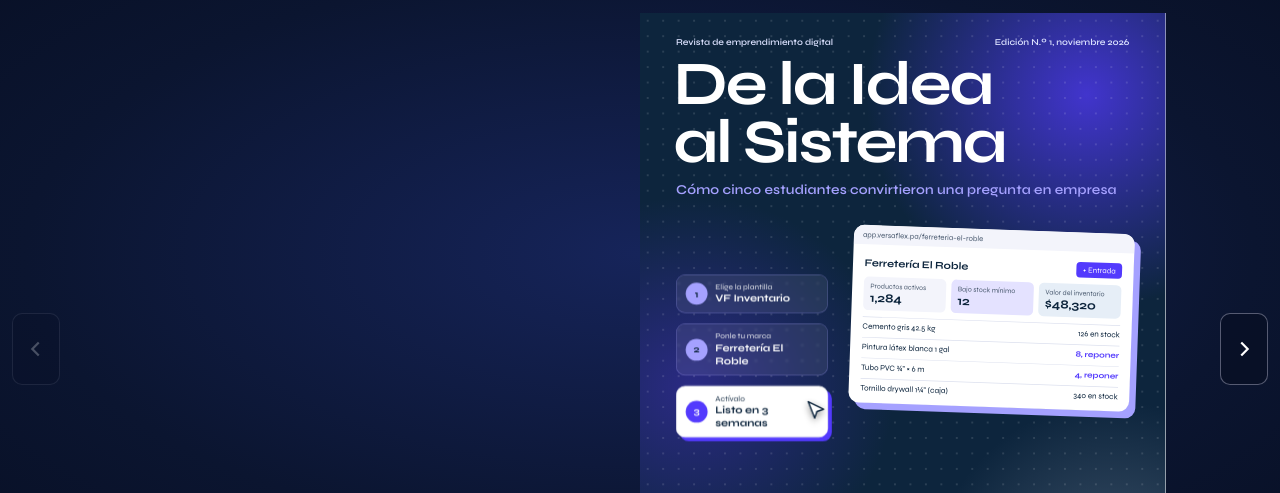
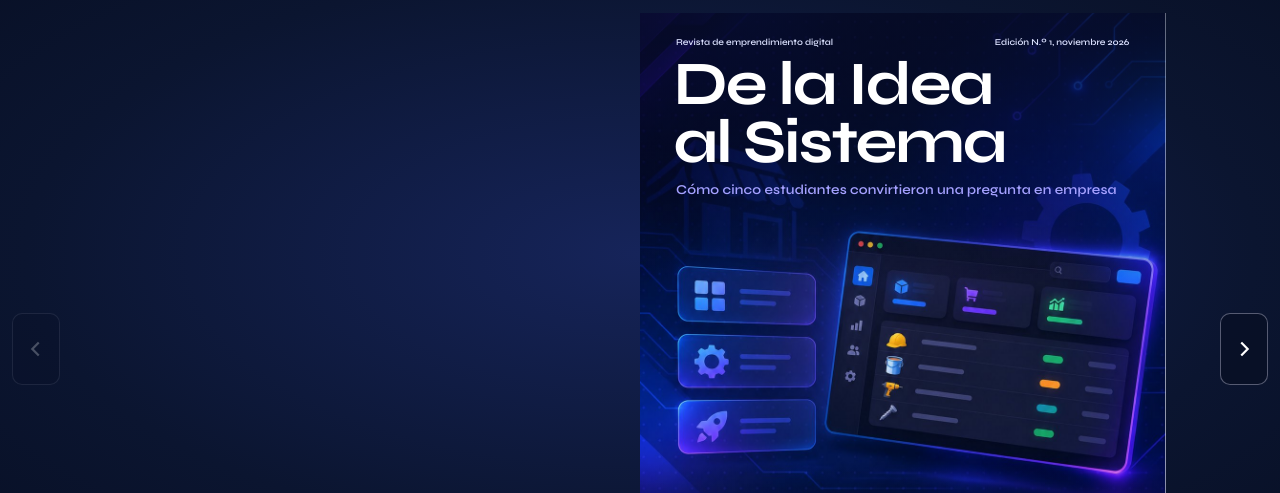
Before and after one commit to EJGC18/versaflex, a plain HTML site: page revista/index.html in a window 1280 px wide. Shown: the part 66-559 px from the top of the page. Drawn offline with Linux system fonts and the light colour scheme.

Commit message:
Revista: nuevo fondo de portada

```diff
--- a/revista/index.html
+++ b/revista/index.html
@@ -300,6 +300,7 @@ tbody th{font-weight:700}
 .letter-q{margin:auto 0 0}
 .sheet .letter-q p{font-size:28px}
 .letter-q + .sign{margin-top:24px}
+.cover.c2{background-color:#0B1235;background-image:linear-gradient(180deg,rgba(7,12,40,.82) 0%,rgba(7,12,40,.35) 26%,rgba(7,12,40,0) 40%,rgba(7,12,40,0) 66%,rgba(7,12,40,.75) 82%,rgba(7,12,40,.9) 100%),url(img/portada-fondo.jpg);background-size:cover,cover;background-position:center,center 42%}
 /* back cover */
 .back{background:var(--ink);color:#fff}
 .back .mast.big{position:absolute;left:56px;top:56px;font-size:56px;color:#fff}
@@ -370,29 +371,6 @@ body{background:radial-gradient(80% 60% at 50% 40%,#16245A 0%,#0B1530 60%,#070E2
 <div class="cv-top"><span>Revista de emprendimiento digital</span><span>Edición N.º 1, noviembre 2026</span></div>
 <h1 class="cv-mast2">De la Idea<br>al Sistema</h1>
 <p class="cv-tag">Cómo cinco estudiantes convirtieron una pregunta en empresa</p>
-<div class="cfg" aria-label="Ilustración: una plantilla de VersaFlex configurándose en tres pasos">
-<div class="cfg-steps">
-<div class="st done"><i>1</i><span>Elige la plantilla</span><b>VF Inventario</b></div>
-<div class="st done"><i>2</i><span>Ponle tu marca</span><b>Ferretería El Roble</b></div>
-<div class="st go"><i>3</i><span>Actívalo</span><b>Listo en 3 semanas</b></div>
-</div>
-<figure class="mock m2">
-<div class="mock-url">app.versaflex.pa/ferreteria-el-roble</div>
-<div class="mock-body">
-<div class="mock-head"><strong>Ferretería El Roble</strong><span class="mock-btn">+ Entrada</span></div>
-<div class="mock-kpis">
-<div><small>Productos activos</small><b>1,284</b></div>
-<div class="warn"><small>Bajo stock mínimo</small><b>12</b></div>
-<div class="ok"><small>Valor del inventario</small><b>$48,320</b></div>
-</div>
-<div class="mock-row"><span>Cemento gris 42.5 kg</span><span>126 en stock</span></div>
-<div class="mock-row"><span>Pintura látex blanca 1 gal</span><span class="re">8, reponer</span></div>
-<div class="mock-row"><span>Tubo PVC ¾" × 6 m</span><span class="re">4, reponer</span></div>
-<div class="mock-row"><span>Tornillo drywall 1¼" (caja)</span><span>340 en stock</span></div>
-</div>
-</figure>
-<svg class="cursor" viewBox="0 0 24 24" aria-hidden="true"><path d="M5 3l13 6.5-5.6 1.9L10.5 17z" fill="#fff" stroke="#0D253D" stroke-width="1.2" stroke-linejoin="round"/></svg>
-</div>
 <div class="cv-bottom2">
 <div class="cv-feature"><div class="cv-brand"><img src="img/versaflex-logo.jpg" alt="Logotipo de VersaFlex"><span class="cv-kicker">Especial VersaFlex Soluciones Software</span></div>
 <p class="cv-title">Tú lo imaginas. Nosotros lo hacemos realidad.</p></div>
```
Also changed, not shown: revista/img/portada-fondo.jpg (added), 1 other file.
